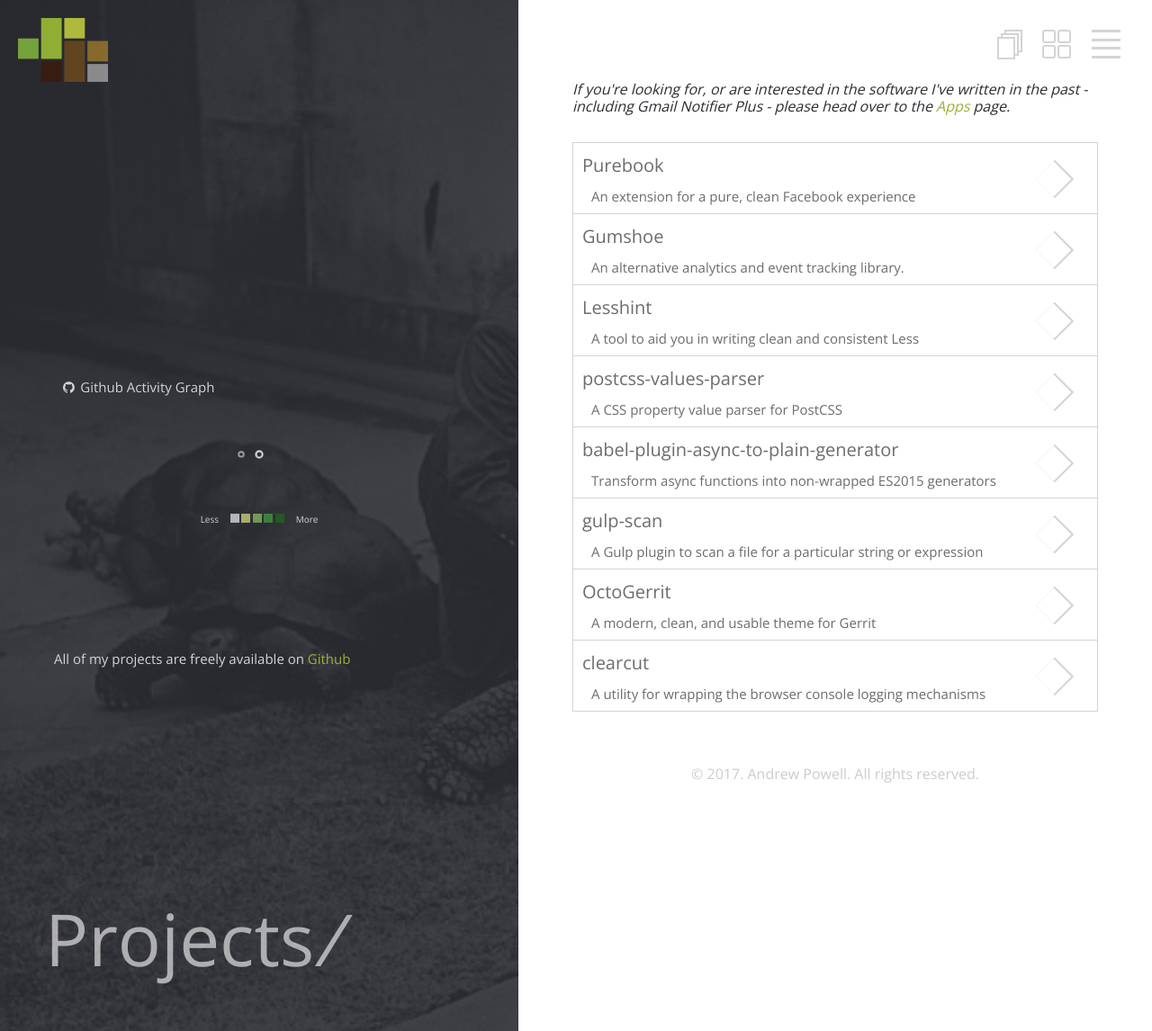
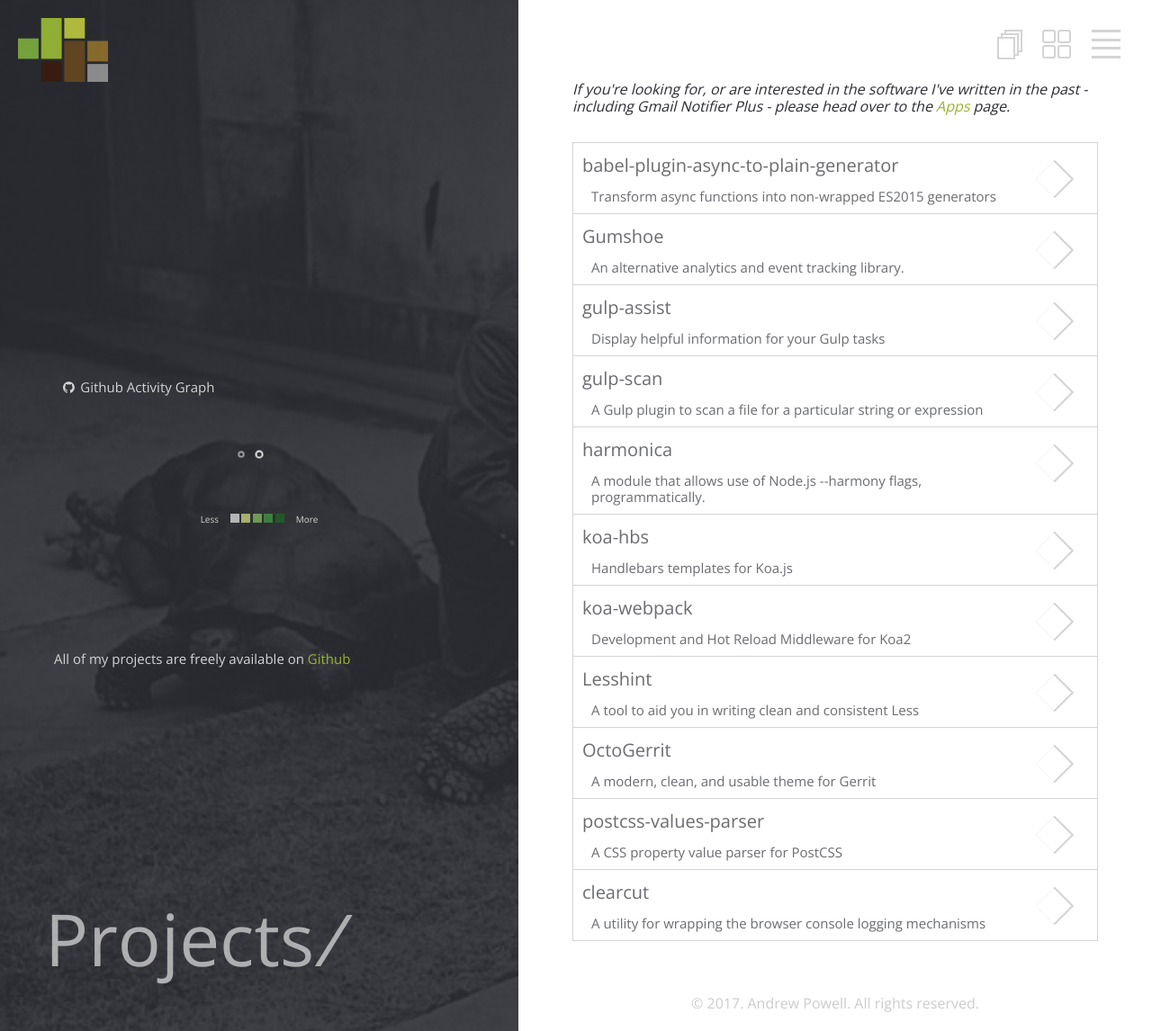
Before and after one commit to shellscape/shellscape.github.io, a Jekyll site: the page built from _pages/projects.html, in a window 1280 px wide. Shown: the whole page at 90% size. Built offline with Jekyll 4.4.1, drawn with Linux system fonts in a browser that asks for light colours; nearby versions of some CDN libraries.

Commit message:
updating projects

```diff
--- a/_data/projects.yml
+++ b/_data/projects.yml
@@ -1,27 +1,40 @@
-- title: Purebook
-  desc: An extension for a pure, clean Facebook experience
-  inprogress: true
+
+- title: babel-plugin-async-to-plain-generator
+  desc: Transform async functions into non-wrapped ES2015 generators
 
 - title: Gumshoe
   desc: An alternative analytics and event tracking library.
   repo: gilt/Gumshoe
 
+- title: gulp-assist
+  desc: Display helpful information for your Gulp tasks
+  repo: shellscape/gulp-assist
+
+- title: gulp-scan
+  desc: A Gulp plugin to scan a file for a particular string or expression
+
+- title: harmonica
+  desc: A module that allows use of Node.js --harmony flags, programmatically.
+  repo: shellscape/harmonica
+
+- title: koa-hbs
+  desc: Handlebars templates for Koa.js
+  repo: koajs/koa-hbs
+
+- title: koa-webpack
+  desc: Development and Hot Reload Middleware for Koa2
+  repo: shellscape/koa-webpack
+
 - title: Lesshint
   desc: A tool to aid you in writing clean and consistent Less
   repo: lesshint/lesshint
+
+- title: OctoGerrit
+  desc: A modern, clean, and usable theme for Gerrit
 
 - title: postcss-values-parser
   desc: A CSS property value parser for PostCSS
   repo: lesshint/postcss-values-parser
 
-- title: babel-plugin-async-to-plain-generator
-  desc: Transform async functions into non-wrapped ES2015 generators
-
-- title: gulp-scan
-  desc: A Gulp plugin to scan a file for a particular string or expression
-
-- title: OctoGerrit
-  desc: A modern, clean, and usable theme for Gerrit
-
 - title: clearcut
   desc: A utility for wrapping the browser console logging mechanisms
```
